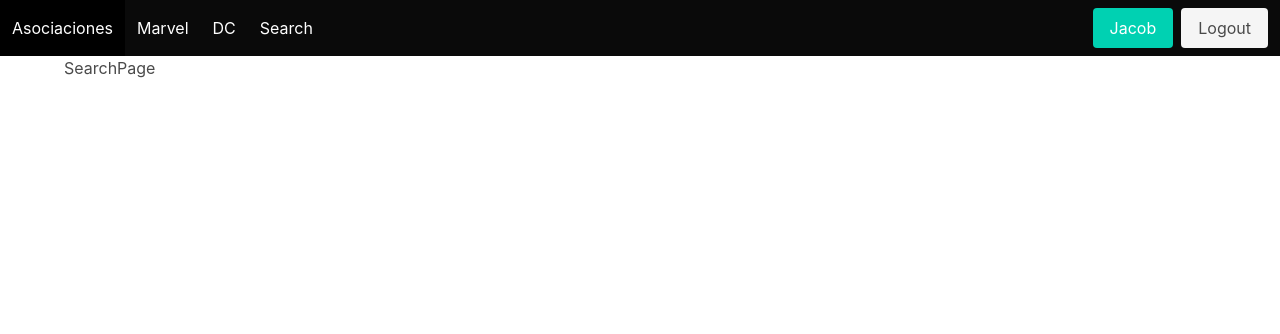
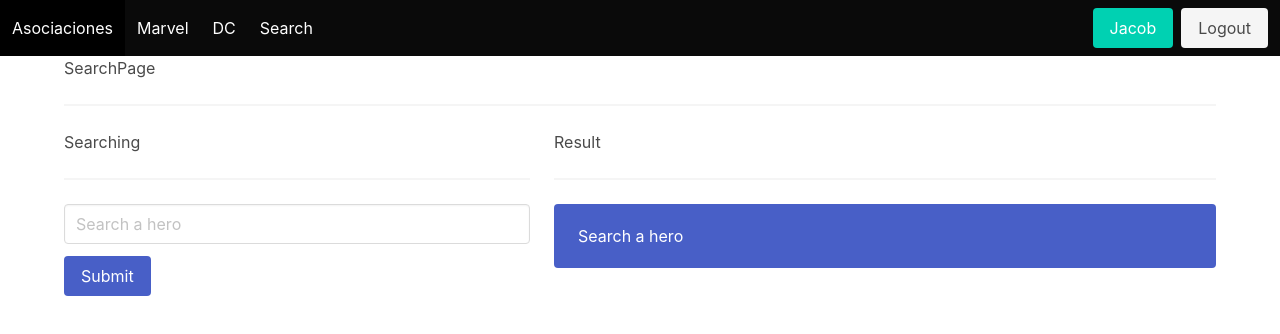
Before and after one commit to jacobnuno/heroes-spa, a React (Vite) app: page /search in a window 1280 px wide. Shown: the top 334 px of the page. Built offline with nearby package versions, Linux system fonts and the light colour scheme.

Commit message:
feat: search page

```diff
--- a/src/heroes/pages/SearchPage.jsx
+++ b/src/heroes/pages/SearchPage.jsx
@@ -1,5 +1,76 @@
+import { useLocation, useNavigate } from 'react-router-dom';
+import queryString from 'query-string';
+
+import { useForm } from "../../hooks/useForm";
+import { HeroCard } from "../components/HeroCard";
+import { getHeroesByName } from '../helpers';
+
 export const SearchPage = () => {
+
+    const navigate = useNavigate();
+    const location = useLocation();
+
+    const { q = '' } = queryString.parse( location.search );
+    const heroes = getHeroesByName( q );
+
+    const { searchText, onInputChange, onResetForm } = useForm({ searchText: q });
+
+    const onSearchSubmit = ( event ) => {
+        event.preventDefault();
+
+        navigate( `?q=${ searchText }` );
+    }
+
     return (
-        <h1>SearchPage</h1>
+        <>
+            <h1>SearchPage</h1>
+            <hr />
+
+            <div className="columns">
+                <div className="column is-5">
+                    <h4>Searching</h4>
+                    <hr />
+                    <form onSubmit={ onSearchSubmit }>
+                        <div className="field">
+                            <div className="control">
+                                <input
+                                    type="text"
+                                    placeholder="Search a hero"
+                                    className="input"
+                                    name="searchText"
+                                    autoComplete="off"
+                                    value={ searchText }
+                                    onChange={ onInputChange }
+                                />
+                            </div>
+                        </div>
+
+                        <div className="field">
+                            <div className="control">
+                                <button className="button is-link">Submit</button>
+                            </div>
+                        </div>
+                    </form>
+                </div>
+                <div className="column is-7">
+                    <h4>Result</h4>
+                    <hr />
+
+                    {
+                        ( q === '' )
+                        ? <div className="notification is-link">Search a hero</div>
+                        : ( heroes.length === 0 ) && <div className="notification is-danger">There's no results with <b>{ q }</b></div>
+                    }
+
+                    {
+                        heroes.map( ( hero ) => {
+                            return (
+                                <HeroCard key={ hero.id } { ...hero } />
+                            )
+                        })
+                    }
+                </div>
+            </div>
+        </>
     );
 };
```
